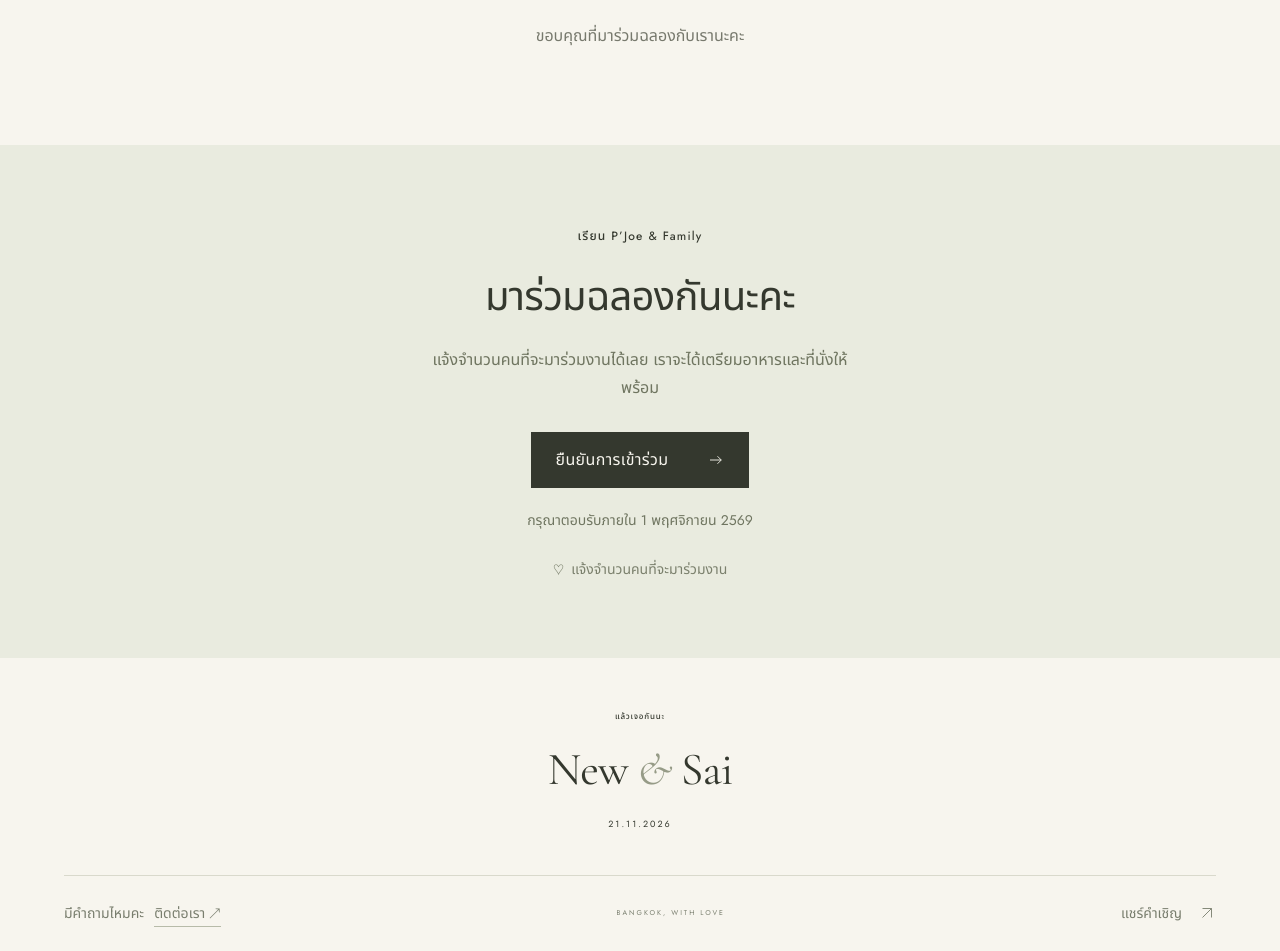
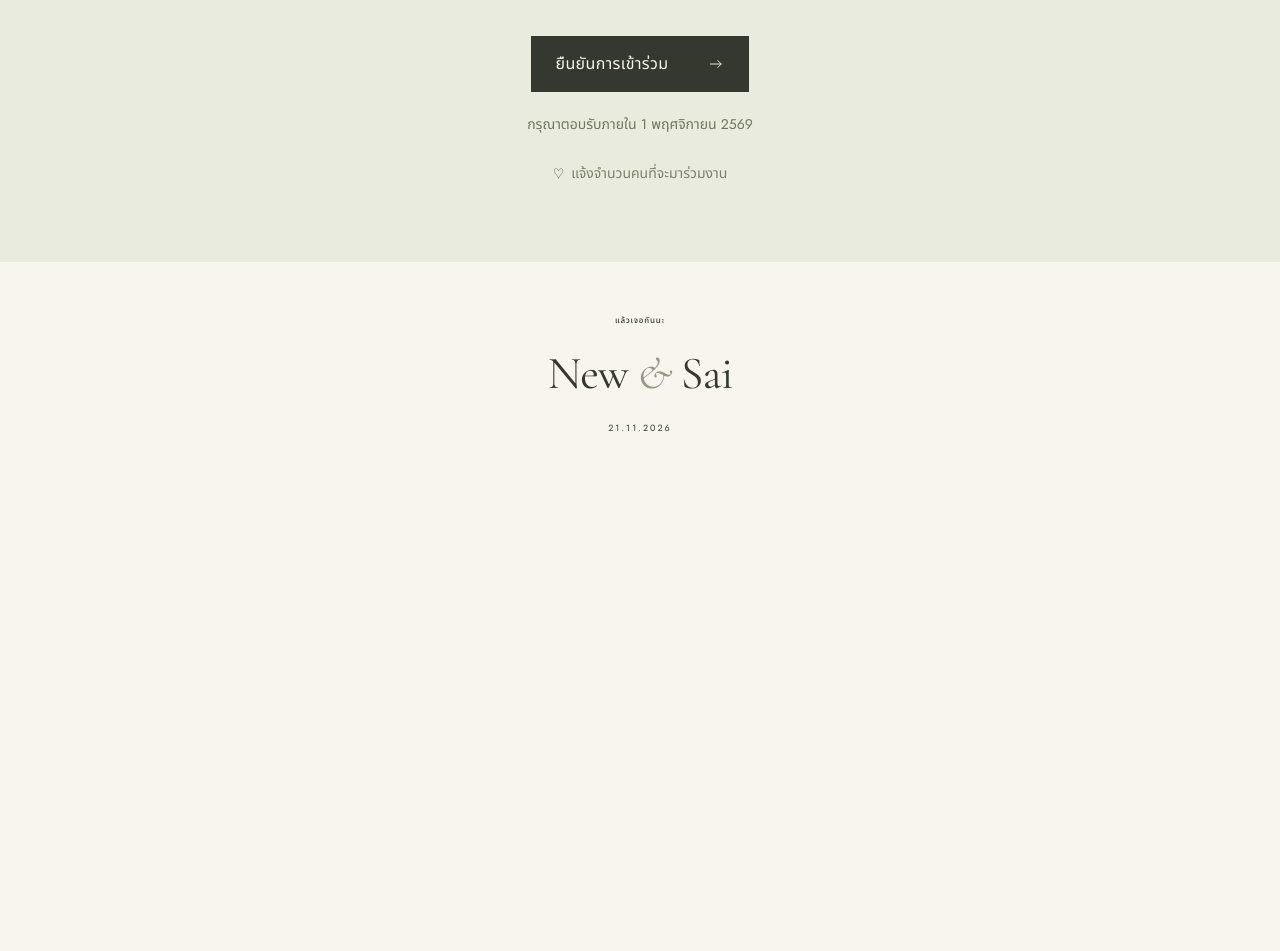
Before and after one commit to Akrawit/weddingRSVP, a Next.js app: page / in a window 1280 px wide. Shown: the part 4306-5257 px from the top of the page. After the commit the page ends 4793 px from the top, so only its background shows below. Built offline with nearby package versions, Linux system fonts and the light colour scheme; no server answers.

Commit message:
Remove gift and guest footer actions

```diff
--- a/src/components/invitation.tsx
+++ b/src/components/invitation.tsx
@@ -17,14 +17,13 @@ function Flower() {
 export function Invitation({ guest: initialGuest, token, demo = false, initialLanguage = 'th' }: { guest: Guest; token?: string; demo?: boolean; initialLanguage?: Language }) {
   const [lang, setLang] = useState<Language>(initialLanguage);
   const [guest, setGuest] = useState(initialGuest);
-  const [modal, setModal] = useState<'rsvp' | 'share' | null>(null);
+  const [modal, setModal] = useState<'rsvp' | null>(null);
   const [sent, setSent] = useState(false);
   const [status, setStatus] = useState<'accepted' | 'declined'>(initialGuest.rsvp_status === 'declined' ? 'declined' : 'accepted');
   const [seats, setSeats] = useState(initialGuest.seats_confirmed || 1);
   const [dietary, setDietary] = useState(initialGuest.dietary_requirement);
   const [saving, setSaving] = useState(false);
   const [error, setError] = useState(false);
-  const [shareMessage, setShareMessage] = useState('');
   const [day, setDay] = useState<'today' | 'tomorrow' | null>(null);
   const dialog = useRef<HTMLDialogElement>(null);
   const c = copy[lang];
@@ -86,16 +85,6 @@ export function Invitation({ guest: initialGuest, token, demo = false, initialLa
     finally { setSaving(false); }
   }
 
-  async function share() {
-    const url = location.href.split('#')[0];
-    try {
-      if (navigator.share) await navigator.share({ title: c.shareTitle, url });
-      else { await navigator.clipboard.writeText(url); setShareMessage(c.copied); }
-    } catch (e) {
-      if (!(e instanceof DOMException && e.name === 'AbortError')) setShareMessage(c.copyLink);
-    }
-  }
-
   return <div className={`invitation ${lang === 'th' ? 'thai' : ''}`} lang={lang}>
     <a className="skip-link" href="#details">{c.skip}</a>
     <header className="site-header">
@@ -150,12 +139,10 @@ export function Invitation({ guest: initialGuest, token, demo = false, initialLa
 
       <section id="moments" className="section gallery-section"><div className="gallery-layout">{wedding.gallery.map((photo, i) => <figure key={photo.src} className={`gallery-photo gallery-photo-${i + 1}`}><div><Image src={photo.src} alt={photo.alt[lang]} fill sizes="(max-width: 700px) 80vw, 40vw" /></div><figcaption><span>0{i + 2}</span><span>{i === 1 ? c.photoLabel : couple.toUpperCase() + ' · ' + numericDate[2]}</span></figcaption></figure>)}</div></section>
 
-      <section className="gift-section"><span className="tiny-star" aria-hidden="true">✳</span><h2>{c.giftTitle}<br /><em>{c.giftItalic}</em></h2><p>{c.giftCopy}</p></section>
-
       <section className="reply-section" id="reply"><p className="eyebrow">{c.dear} {guest.display_name}</p><h2>{guest.rsvp_status === 'waiting' ? c.replyTitle : guest.rsvp_status === 'accepted' ? c.success : c.declineTitle}</h2><p>{guest.rsvp_status === 'waiting' ? c.replyCopy : guest.rsvp_status === 'accepted' ? c.successCopy : c.declineCopy}</p><button className="button" onClick={openRsvp}>{guest.rsvp_status === 'waiting' ? c.rsvp : c.edit}<Arrow /></button><p className="reply-deadline">{c.replyBy} {wedding.rsvpBy[lang]}</p><span className="reserved"><span aria-hidden="true">♡</span> {c.headcountNote}</span></section>
     </main>
 
-    <footer><div className="footer-top"><span className="eyebrow">{c.withLove}</span><span className="footer-names">{wedding.names[0]} <em>&</em> {wedding.names[1]}</span><span className="footer-date">{numericDate.join(".")}</span></div><div className="footer-bottom"><span>{c.questions} <a href={wedding.contact}>{c.contact} ↗</a></span><span className="footer-center">BANGKOK, WITH LOVE</span><button onClick={() => { setShareMessage(''); setModal('share'); }}>{c.share}<Arrow diagonal /></button></div></footer>
+    <footer><div className="footer-top"><span className="eyebrow">{c.withLove}</span><span className="footer-names">{wedding.names[0]} <em>&</em> {wedding.names[1]}</span><span className="footer-date">{numericDate.join(".")}</span></div></footer>
 
     {!modal && <div className="mobile-rsvp-bar"><span>{guest.rsvp_status === 'waiting' ? c.headcountNote : c.replySaved}</span><button className="button" onClick={openRsvp}>{guest.rsvp_status === 'waiting' ? c.rsvp : c.edit}<Arrow /></button></div>}
     <dialog ref={dialog} className="invitation-dialog" aria-labelledby="modal-title" onCancel={() => setModal(null)} onClick={e => { if (e.target === dialog.current) setModal(null); }}>
@@ -163,7 +150,6 @@ export function Invitation({ guest: initialGuest, token, demo = false, initialLa
         {modal === 'rsvp' && (sent ? <div className="success-state"><span className="success-mark">{status === 'accepted' ? '✓' : '♡'}</span><p className="eyebrow" id="modal-title">{status === 'accepted' ? c.success : c.declineTitle}</p><h2>{lang === 'en' ? 'Thanks for replying!' : 'ขอบคุณที่ตอบกลับนะคะ'}</h2><p>{status === 'accepted' ? c.successCopy : c.declineCopy}</p>{status === 'accepted' && <a className="text-link" href="/calendar">{c.calendar} ＋</a>}<button className="button" onClick={() => setModal(null)}>{c.done}<Arrow /></button>{demo && <p className="demo-note">{c.demo}</p>}</div> : <form onSubmit={submit}><p className="eyebrow">{c.dear} {guest.display_name}</p><h2 id="modal-title">{c.replyTitle}</h2><p className="dialog-subtitle">{c.rsvpSubtitle}</p><fieldset className="attendance"><legend className="sr-only">{c.rsvp}</legend><label className={status === 'accepted' ? 'selected' : ''}><input type="radio" name="attendance" value="accepted" checked={status === 'accepted'} onChange={() => setStatus('accepted')} /><span>{c.accept}</span><span aria-hidden="true">♡</span></label><label className={status === 'declined' ? 'selected' : ''}><input type="radio" name="attendance" value="declined" checked={status === 'declined'} onChange={() => setStatus('declined')} /><span>{c.decline}</span><span aria-hidden="true">—</span></label></fieldset>
           {status === 'accepted' && <div className="rsvp-fields"><div className="seat-field"><div><label htmlFor="seats">{c.attending}</label><p>{c.headcountNote}</p></div><input id="seats" type="number" inputMode="numeric" min={1} max={2147483647} required value={seats} onChange={e => setSeats(Number(e.target.value))} /></div><label className="field">{c.dietary} <span>({c.optional})</span><textarea value={dietary} onChange={e => setDietary(e.target.value)} maxLength={500} placeholder={c.dietaryPlaceholder} rows={3} /></label></div>}
           {error && <p className="form-error" role="alert">{c.error}</p>}<button type="submit" className="button submit-button" disabled={saving}>{saving ? c.saving : c.submit}<Arrow /></button>{demo && <p className="demo-note">{c.demo}</p>}</form>)}
-        {modal === 'share' && <div className="share-dialog"><p className="eyebrow">{couple.toUpperCase()}</p><h2 id="modal-title">{c.share}</h2><p>{c.shareNote}</p><button className="button" onClick={share}>{c.share}<Arrow diagonal /></button><p role="status">{shareMessage}</p>{shareMessage === c.copyLink && <input aria-label={c.invitationUrl} readOnly value={typeof window !== 'undefined' ? window.location.href.split('#')[0] : ''} onFocus={e => e.currentTarget.select()} />}</div>}
       </div>
     </dialog>
   </div>;
--- a/src/lib/copy.ts
+++ b/src/lib/copy.ts
@@ -12,17 +12,15 @@ export const copy = {
     placeLabel: 'THE PLACE', directions: 'Get directions', calendar: 'Add to calendar',
     schedule: '02 — THE ORDER OF THE DAY', scheduleTitle: 'Here’s the plan.',
     dress: 'Dress Code', dressCopy: 'Soft, bright colors',
-    photoLabel: 'NEW & SAI', giftTitle: 'Your presence', giftItalic: 'is the greatest gift.',
-    giftCopy: 'Thanks for celebrating with us.',
+    photoLabel: 'NEW & SAI',
     replyTitle: 'Will you join us?', replyCopy: 'Let us know how many people will join you so we can plan the food and seating.', replyBy: 'Kindly reply by', headcountNote: 'Tell us how many will join you',
-    withLove: 'SEE YOU THERE', questions: 'A little question?', contact: 'Get in touch', share: 'Share invitation', copied: 'Invitation link copied', copyLink: 'Copy the link below',
+    withLove: 'SEE YOU THERE',
     accept: 'I’ll be there', decline: 'Can’t make it', rsvpSubtitle: 'Tell us how many people are coming.', attending: 'Number of guests', optional: 'optional',
     dietary: 'Dietary requirements', dietaryPlaceholder: 'Allergies, vegetarian, or anything we should know', submit: 'Send my reply', saving: 'Sending your reply…',
     success: 'SEE YOU THERE', successCopy: 'Your reply is saved. See you at the wedding!', declineTitle: 'REPLY SAVED', declineCopy: 'Thanks for letting us know.',
     edit: 'Edit your reply', close: 'Close', done: 'Lovely, thank you', error: 'We couldn’t save your reply. Please try again.',
     demo: 'Design preview · Your reply is saved only in this browser.',
     today: 'TODAY', tomorrow: 'TOMORROW', begins: 'Family blessing begins at 16:00', yourTable: 'YOUR TABLE', table: 'TABLE',
-    shareNote: 'This link is personal to your invitation. Share it only with the people invited with you.', shareTitle: 'The wedding of New & Sai', invitationUrl: 'Invitation URL',
     saturday: 'Saturday, the twenty-first of November'
   },
   th: {
@@ -38,17 +36,15 @@ export const copy = {
     placeLabel: 'สถานที่', directions: 'ดูเส้นทาง', calendar: 'เพิ่มในปฏิทิน',
     schedule: '02 — กำหนดการ', scheduleTitle: 'กำหนดการในวันงาน',
     dress: 'Dress Code', dressCopy: 'โทนสีอ่อนสดใส',
-    photoLabel: 'New & Sai', giftTitle: 'การมาร่วมงานของคุณ', giftItalic: 'คือของขวัญที่ดีที่สุด',
-    giftCopy: 'ขอบคุณที่มาร่วมฉลองกับเรานะคะ',
+    photoLabel: 'New & Sai',
     replyTitle: 'มาร่วมฉลองกันนะคะ', replyCopy: 'แจ้งจำนวนคนที่จะมาร่วมงานได้เลย เราจะได้เตรียมอาหารและที่นั่งให้พร้อม', replyBy: 'กรุณาตอบรับภายใน', headcountNote: 'แจ้งจำนวนคนที่จะมาร่วมงาน',
-    withLove: 'แล้วเจอกันนะ', questions: 'มีคำถามไหมคะ', contact: 'ติดต่อเรา', share: 'แชร์คำเชิญ', copied: 'คัดลอกลิงก์แล้ว', copyLink: 'คัดลอกลิงก์ด้านล่าง',
+    withLove: 'แล้วเจอกันนะ',
     accept: 'ยินดีเข้าร่วม', decline: 'ไม่สะดวกเข้าร่วม', rsvpSubtitle: 'แจ้งจำนวนคนที่จะมาร่วมงานได้เลย', attending: 'จำนวนผู้เข้าร่วม', optional: 'ไม่บังคับ',
     dietary: 'ข้อจำกัดด้านอาหาร', dietaryPlaceholder: 'อาหารที่แพ้ มังสวิรัติ หรือข้อมูลที่อยากให้เราทราบ', submit: 'ส่งคำตอบ', saving: 'กำลังส่งคำตอบ…',
     success: 'แล้วพบกันนะคะ', successCopy: 'บันทึกคำตอบแล้ว แล้วเจอกันในงานนะคะ', declineTitle: 'บันทึกคำตอบแล้ว', declineCopy: 'ขอบคุณที่แจ้งให้เราทราบนะคะ',
     edit: 'แก้ไขคำตอบ', close: 'ปิด', done: 'ขอบคุณค่ะ', error: 'ไม่สามารถบันทึกได้ กรุณาลองอีกครั้ง',
     demo: 'ตัวอย่างดีไซน์ · คำตอบบันทึกเฉพาะในเบราว์เซอร์นี้',
     today: 'วันนี้', tomorrow: 'พรุ่งนี้', begins: 'พิธีรับไหว้เริ่มเวลา 16:00 น.', yourTable: 'โต๊ะของคุณ', table: 'โต๊ะ',
-    shareNote: 'ลิงก์นี้เป็นคำเชิญส่วนตัว กรุณาแชร์เฉพาะผู้ที่ได้รับเชิญร่วมกับคุณ', shareTitle: 'งานแต่งงานของ New & Sai', invitationUrl: 'ลิงก์คำเชิญ',
     saturday: 'วันเสาร์ที่ยี่สิบเอ็ด พฤศจิกายน'
   }
 };
```
Also changed, not shown: src/app/globals.css.
